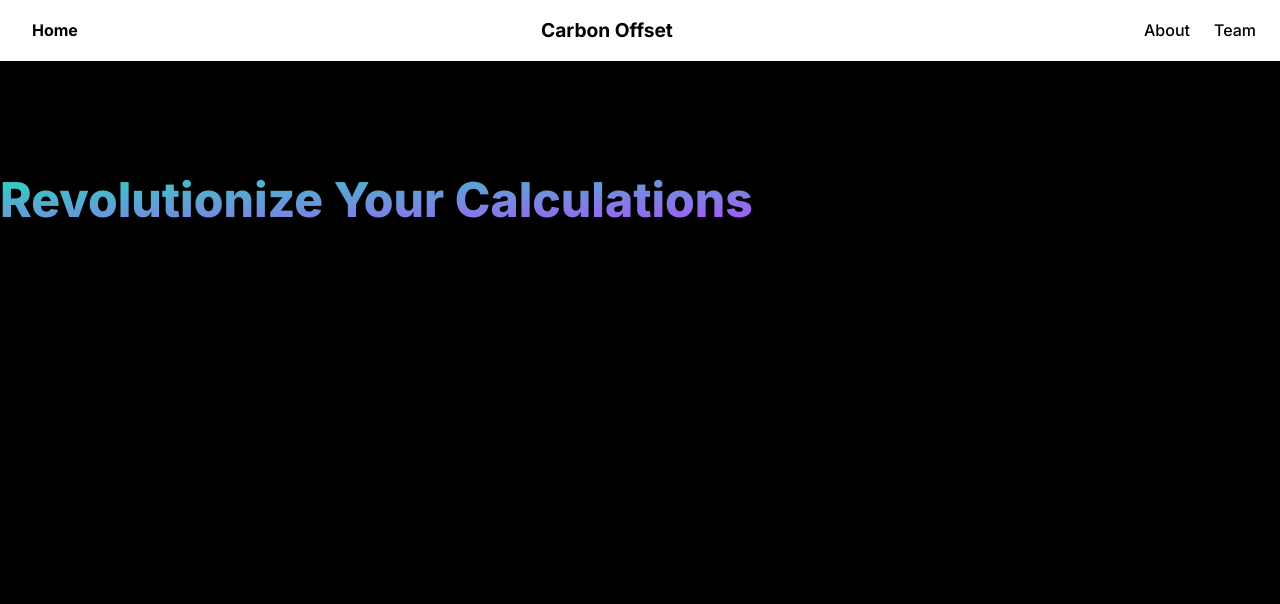
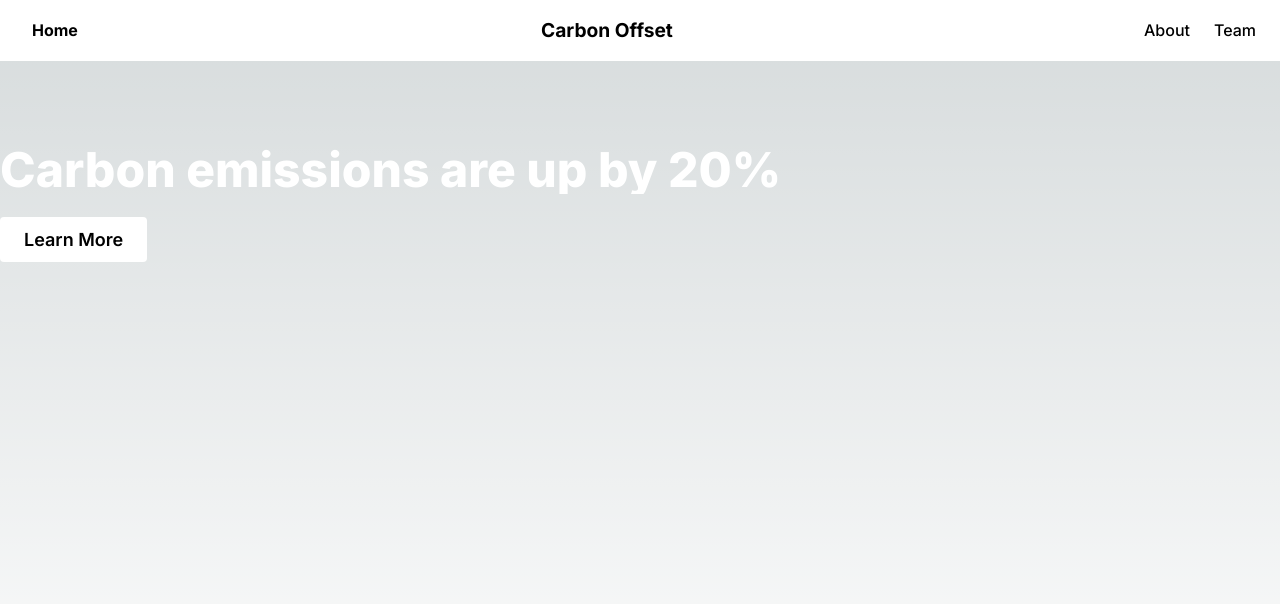
Before and after one commit to Arush223/CallToChange, a Next.js app: page / in a window 1280 px wide. Shown: the top 604 px of the page. Built offline with nearby package versions, Linux system fonts and the light colour scheme.

Commit message:
carbon text

```diff
--- a/src/app/page.jsx
+++ b/src/app/page.jsx
@@ -1,26 +1,49 @@
 'use client';
 import React, { useEffect, useState } from 'react';
 import NavLinks from './about/nav-links';
+import Link from 'next/link';
 
 function Page() {
   const [isVisible, setIsVisible] = useState(false);
+  const [percentage, setPercentage] = useState(0);
+  const [showButton, setShowButton] = useState(false);
 
   useEffect(() => {
-    // Delay the animation by 500ms
     const timer = setTimeout(() => {
       setIsVisible(true);
-    }, 500);
+    }, 0); // Change delay to 0ms
 
-    // Clear the timer on component unmount to avoid memory leaks
-    return () => clearTimeout(timer);
-  }, []);
+    let percentageTimer = setInterval(() => {
+      if (percentage < 20) {
+        setPercentage((prevPercentage) => prevPercentage + 1);
+      } else {
+        clearInterval(percentageTimer); // Stop the interval once the percentage reaches 20
+        setShowButton(true); // Show the button once the percentage reaches 20
+      }
+    }, 100); // Increase slowly
+
+    return () => {
+      clearTimeout(timer);
+      clearInterval(percentageTimer);
+    };
+  }, [percentage]);
 
   return (
-    <div className="relative h-screen bg-black">
+    <div className="relative h-screen">
       <NavLinks />
-      {/* Your page content goes here */}
       <div className={`absolute top-1/4 left-0 transform -translate-y-1/2 ${isVisible ? 'opacity-100 translate-x-0 transition-opacity duration-1000 delay-500' : 'opacity-0 translate-x-[-1rem]'} text-left`}>
-        <h1 className="text-5xl font-extrabold bg-clip-text text-transparent bg-gradient-to-br from-teal-400 to-purple-500 shadow-lg">Revolutionize Your Calculations</h1>
+        <h1 className="text-5xl font-extrabold bg-clip-text text-transparent bg-white">
+          Carbon emissions are up by {percentage}%
+        </h1>
+        {showButton && (
+          <div className="mt-8">
+            <Link legacyBehavior href="/about">
+              <a className="text-lg font-semibold bg-white text-black px-6 py-3 rounded hover:bg-blue-600 transition-colors duration-300">
+                Learn More
+              </a>
+            </Link>
+          </div>
+        )}
       </div>
     </div>
   );
```
